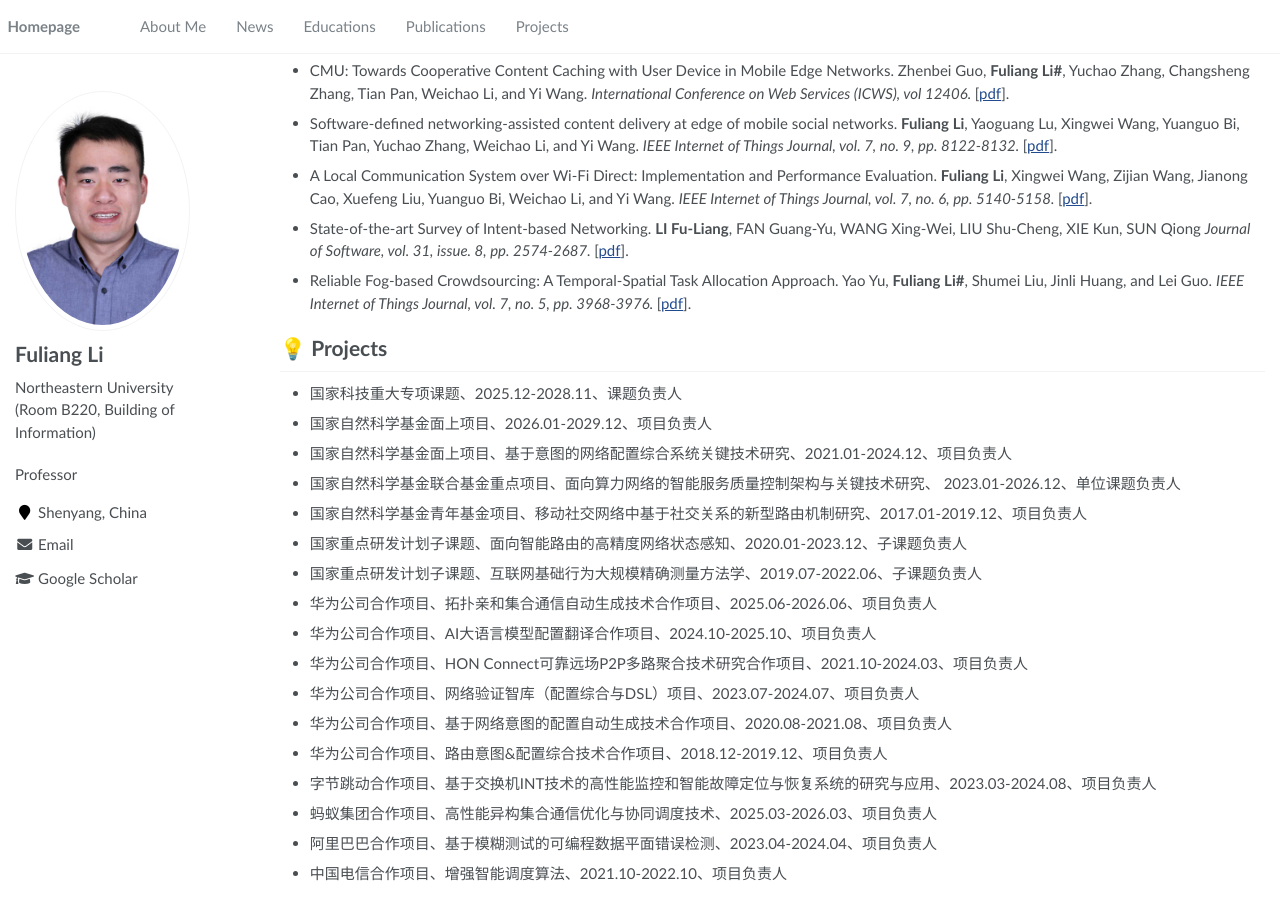
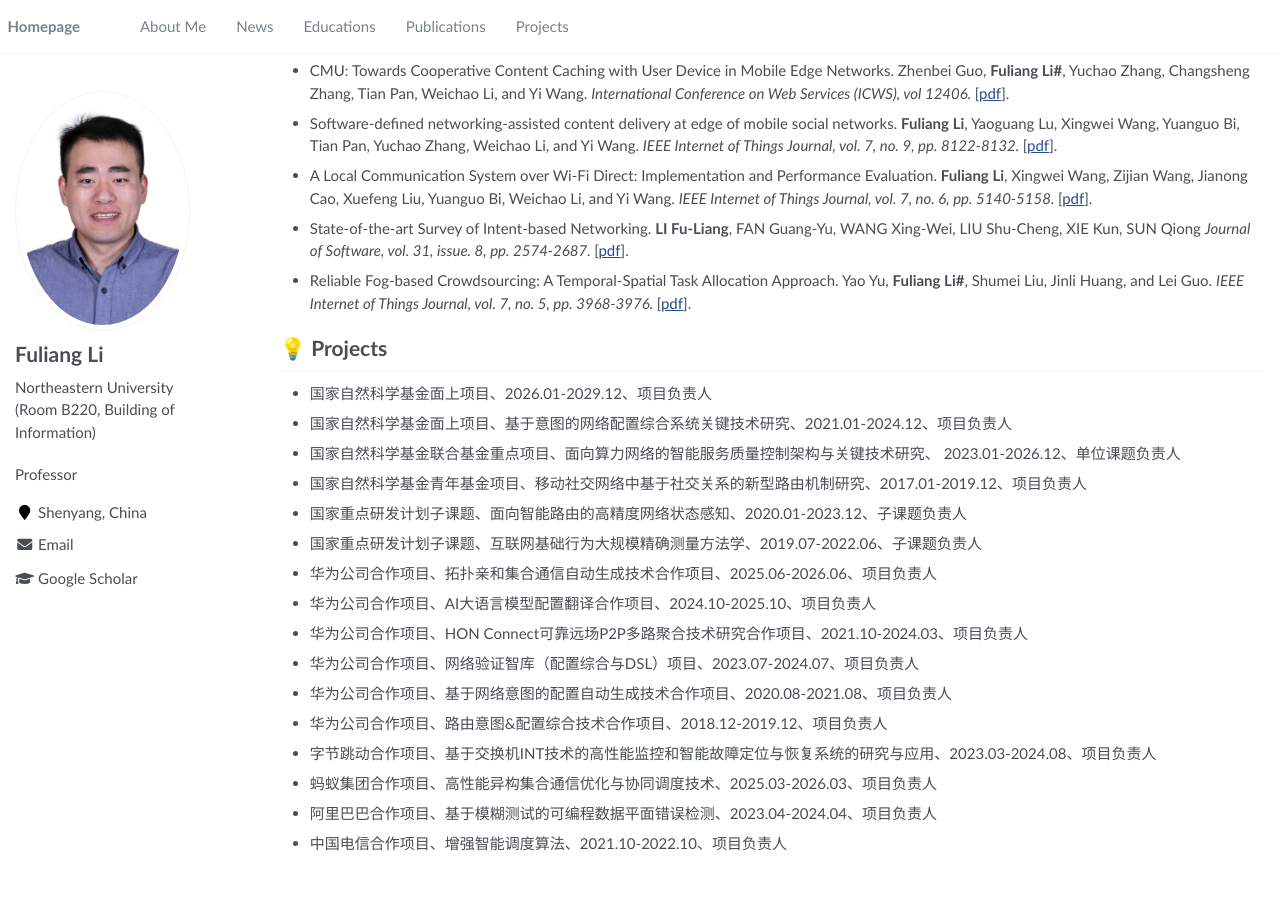
Before and after one commit to Fuliang-Li/Fuliang-Li.github.io, a Jekyll site: the page built from _pages/about.md, in a window 1280 px wide and 900 px high, scrolled down 4365 px. Built offline with Jekyll 4.4.1, drawn with Linux system fonts in a browser that asks for light colours; after the commit the page ends 5235 px from its top, so only the background shows below that; part of the change alters nothing that is shown.

Commit message:
Update about.md

```diff
--- a/_pages/about.md
+++ b/_pages/about.md
@@ -17,7 +17,7 @@ redirect_from:
 
 <span class='anchor' id='about-me'></span>
 
-Fuliang Li (李福亮), Professor of Northeastern University. I obtained my Bachelor’s degree in Computer Science and Engineering from Northeastern University in 2009 and was directly admitted to Tsinghua University’s Institute for Network Sciences and Cyberspace as a Ph.D. student, under the supervision of Professor Wu Jianping (<a href="https://www.tsinghua.edu.cn/info/1166/93896.htm" target="_blank">吴建平</a>). I earned my Ph.D. degree from Tsinghua University in 2015. I worked as a Postdoctoral Fellow at the Hong Kong Polytechnic University in 2016, under the supervision of Professor Cao Jiannong (<a href="https://www.tsinghua.edu.cn/info/1166/93896.htm" target="_blank">曹建农</a>). Now, I work with Professor Xingwei Wang (<a href="https://neu.edu.cn/info/1012/3221.htm" target="_blank">王兴伟</a>). My main research interests include computer networks, as well as the bridging between networking and AI.
+Fuliang Li (李福亮), Professor of Northeastern University. I obtained my Bachelor’s degree in Computer Science and Engineering from Northeastern University in 2009 and was directly admitted to Tsinghua University’s Institute for Network Sciences and Cyberspace as a Ph.D. student, under the supervision of Professor Wu Jianping (<a href="https://www.tsinghua.edu.cn/info/1166/93896.htm" target="_blank">吴建平</a>). I earned my Ph.D. degree from Tsinghua University in 2015. I worked as a Postdoctoral Fellow at the Hong Kong Polytechnic University in 2016, under the supervision of Professor Cao Jiannong (<a href="https://www.polyu.edu.hk/ppoffice/senior-management-team/vpedu/?sc_lang=sc">曹建农</a>). Now, I work with Professor Xingwei Wang (<a href="https://neu.edu.cn/info/1012/3221.htm" target="_blank">王兴伟</a>). My main research interests include computer networks, as well as the bridging between networking and AI.
 
 # 🔥 News
 - 2025.12: &nbsp;🎉🎉🎉🎉🎉🎉We have one paper accepted by **NSDI 2026** [CCF A].
@@ -137,7 +137,6 @@ Fuliang Li (李福亮), Professor of Northeastern University. I obtained my Bach
 - Reliable Fog-based Crowdsourcing: A Temporal-Spatial Task Allocation Approach. Yao Yu, <b>Fuliang Li#</b>, Shumei Liu, Jinli Huang, and Lei Guo. <i> IEEE Internet of Things Journal, vol. 7, no. 5, pp. 3968-3976. </i> [<A href="https://ieeexplore.ieee.org/abstract/document/8918307" target="_blank">pdf</A>].
 
 # 💡 Projects
-- 国家科技重大专项课题、2025.12-2028.11、课题负责人
 - 国家自然科学基金面上项目、2026.01-2029.12、项目负责人
 - 国家自然科学基金面上项目、基于意图的网络配置综合系统关键技术研究、2021.01-2024.12、项目负责人
 - 国家自然科学基金联合基金重点项目、面向算力网络的智能服务质量控制架构与关键技术研究、 2023.01-2026.12、单位课题负责人
```
